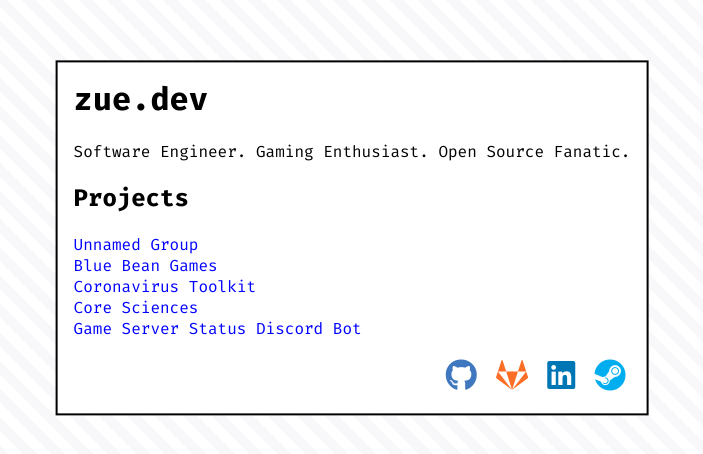
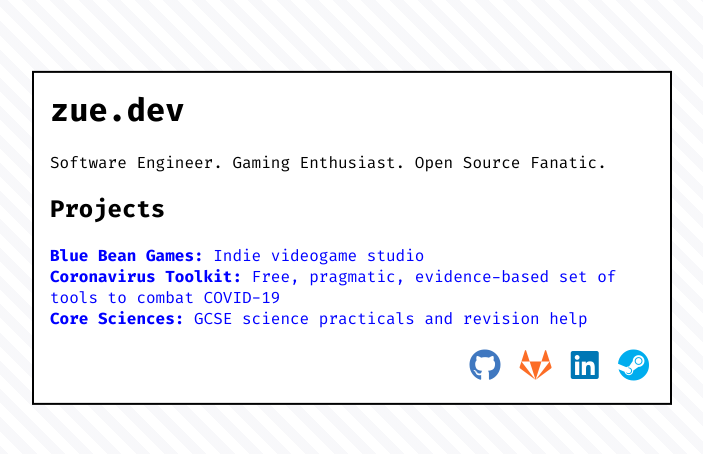
Before and after one commit to zuedev/zuedev.github.io, a plain HTML site: page docs/index.html in a window 1280 px wide. Shown: the part 162-616 px from the top of the page, without its empty margins (288-991 px from the left). Drawn offline with Linux system fonts and the light colour scheme.

Commit message:
Update index.html

```diff
--- a/docs/index.html
+++ b/docs/index.html
@@ -15,11 +15,9 @@
     <article id="projects">
       <h2>Projects</h2>
       <ul>
-        <li><a href="https://unnamed.group">Unnamed Group</a></li>
-        <li><a href="https://gitlab.com/unnamed.group/bbg">Blue Bean Games</a></li>
-        <li><a href="https://github.com/PREVAC/www.coronavirus-toolkit.com">Coronavirus Toolkit</a></li>
-        <li><a href="https://coresciences.co.uk/">Core Sciences</a></li>
-        <li><a href="https://github.com/zuedev/GameServerStatusDiscordBot">Game Server Status Discord Bot</a></li>
+        <li><a href="https://gitlab.com/unnamed.group/bbg"><b>Blue Bean Games:</b> Indie videogame studio</a></li>
+        <li><a href="https://github.com/PREVAC/www.coronavirus-toolkit.com"><b>Coronavirus Toolkit:</b> Free, pragmatic, evidence-based set of tools to combat COVID-19</a></li>
+        <li><a href="https://coresciences.co.uk/"><b>Core Sciences:</b> GCSE science practicals and revision help</a></li>
       </ul>
     </article>
     <footer>
```
